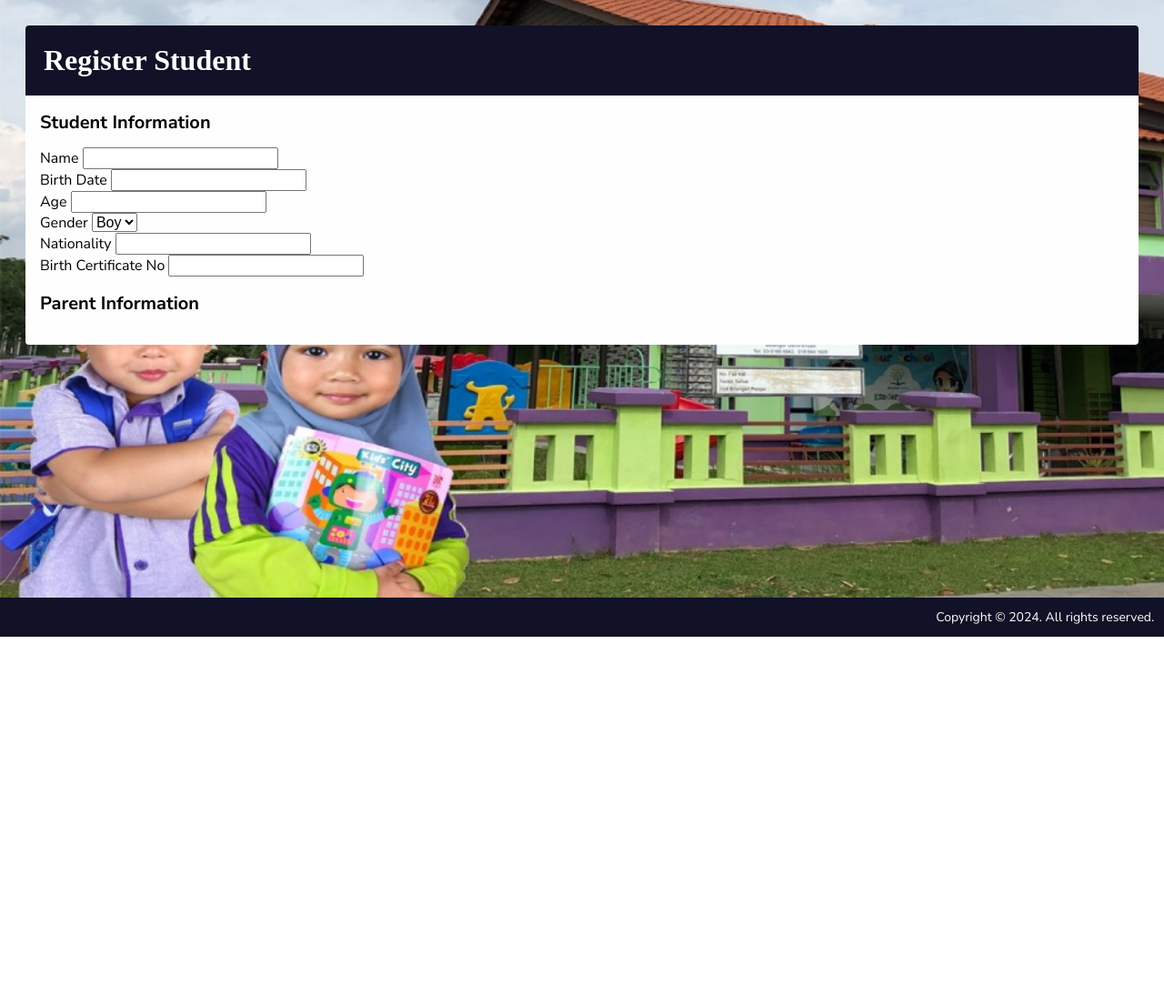
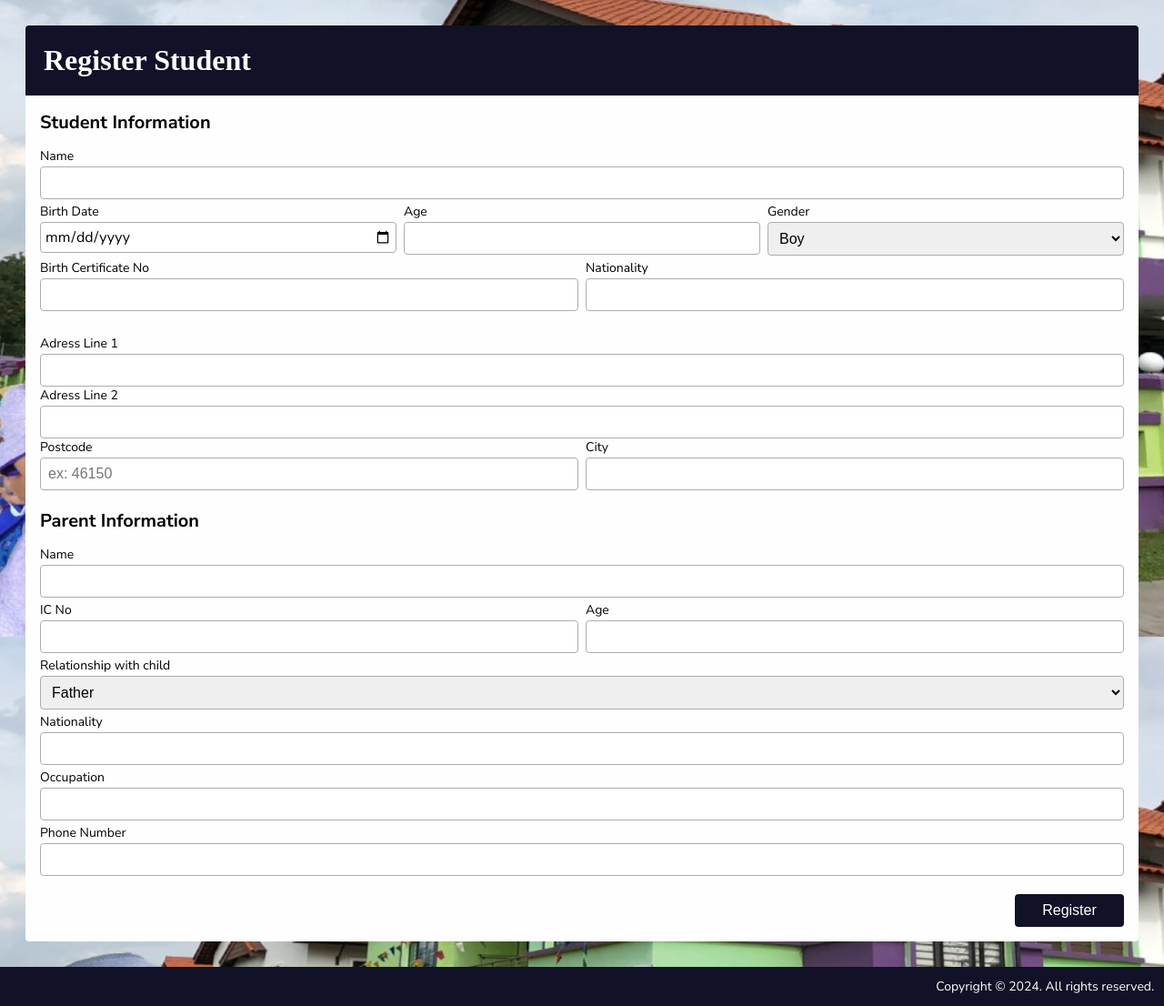
Before and after one commit to DanialAroff/IKhalifah, a PHP site: page /i-Khalifah/registerstudent.php in a window 1280 px wide. Shown: the part 100-1206 px from the top of the page at 91% size. Before the commit the page ends 800 px from the top, so only its background shows below. Run offline with PHP 8.4, Linux system fonts and the light colour scheme; a user stored in the database is signed in; data that the repository does not hold is empty; some libraries are stand-ins or nearby versions; some web fonts are replaced.

Commit message:
Update register student page

```diff
--- a/project2/css/registerstudent.css
+++ b/project2/css/registerstudent.css
@@ -8,3 +8,47 @@
 .form-section {
     margin-bottom: 1rem;
 }
+
+.form-group-multiple {
+    display: flex;
+    width: 100%;
+    column-gap: 8px;
+}
+.form-group {
+    flex: 1;
+    display: flex;
+    flex-direction: column;
+    margin-bottom: 4px;
+}
+.form-group label, .form-group-address label {
+    margin-bottom: 2px;
+    font-size: 0.875rem;
+}
+.form-group input, .form-group select, .form-group-address input {
+    border: 1px solid #adadad;
+    padding: 0.5rem;
+    border-radius: 4px;
+}
+.form-group input[type="date"] {
+    font-size: inherit;
+    font-family: inherit;
+    padding: 0.25rem;
+}
+.form-group-address {
+    display: flex;
+    flex-direction: column;
+}
+
+form .btn-submit {
+    margin-left: auto;
+    padding: 0.5rem;
+    background-color: var(--primary-color);
+    color: #FFF;
+    border: 1px solid transparent;
+    border-radius: 4px;
+    cursor: pointer;
+    min-width: 120px;
+}
+form .btn-submit:hover {
+    opacity: 0.75;
+}
--- a/project2/registerstudent.php
+++ b/project2/registerstudent.php
@@ -29,16 +29,17 @@
                 Register Student
             </h1>
             <div class="content">
-                <form action="registerstudent_process.php" id="applicationForm">
+                <form action="actions/registerstudent_process.php" id="applicationForm" class="d-flex flex-column">
                     <section class="form-section">
                         <p class="font-m m-b-sm text-bold">Student Information</p>
                         <div class="form-group">
                             <label for="fullname">Name</label>
                             <input type="text" name="fullname" id="fullname">
                         </div>
+                        <div class="form-group-multiple">
                             <div class="form-group">
                                 <label for="birthdate">Birth Date</label>
-                            <input type="text" name="birthdate" id="birthdate">
+                                <input type="date" name="birthdate" id="birthdate">
                             </div>
                             <div class="form-group">
                                 <label for="age">Age</label>
@@ -51,21 +52,81 @@
                                     <option value="girl">Girl</option>
                                 </select>
                             </div>
+                        </div>
+                        <div class="form-group-multiple">
+                            <div class="form-group">
+                                <label for="birthcertno">Birth Certificate No</label>
+                                <input type="text" name="birthcertno" id="birthcertno">
+                            </div>
                             <div class="form-group">
                                 <label for="nationality">Nationality</label>
                                 <input type="text" name="nationality" id="nationality">
                             </div>
+                        </div>
+                        <br>
+                        <div class="form-group-address">
+                            <!-- <p class="">Address</p> -->
+                            <label for="address1">Adress Line 1</label>
+                            <input type="text" name="address1" id="address1" placeholder="">
+                            <label for="address2">Adress Line 2</label>
+                            <input type="text" name="address2" id="address2" placeholder="">
+                            <div class="form-group-multiple">
                                 <div class="form-group">
-                            <label for="birthcertno">Birth Certificate No</label>
-                            <input type="text" name="birthcertno" id="birthcertno">
+                                    <label for="address3">Postcode</label>
+                                    <input type="text" name="address3" id="address3" placeholder="ex: 46150">
+                                </div>
+                                <div class="form-group">
+                                    <label for="address4">City</label>
+                                    <input type="text" name="address4" id="address4" placeholder="">
+                                </div>
+                            </div>
                         </div>
                     </section>
                     <section class="form-section">
                         <p class="font-m m-b-sm text-bold">Parent Information</p>
                         <div class="form-group">
-                            <label for=""></label>
+                            <label for="parentFullname">Name</label>
+                            <input type="text" name="parentFullname" id="parentFullname">
+                        </div>
+                        <div class="form-group-multiple">
+                            <div class="form-group">
+                                <label for="parentIc">IC No</label>
+                                <input type="text" name="parentIc" id="parentIc">
+                            </div>
+                            <div class="form-group">
+                                <label for="parentAge">Age</label>
+                                <input type="text" name="parentAge" id="parentAge">
+                            </div>
+                        </div>
+                        <div class="form-group">
+                            <label for="relationship">Relationship with child</label>
+                            <select name="relationship" id="relationship">
+                                <option value="boy">Father</option>
+                                <option value="girl">Mother</option>
+                            </select>
+                        </div>
+                        <div class="form-group">
+                            <label for="parentNationality">Nationality</label>
+                            <input type="text" name="nationality" id="parentNationality">
+                        </div>
+                        <div class="form-group">
+                            <label for="parentOccupation">Occupation</label>
+                            <input type="text" name="parentOccupation" id="parentOccupation">
+                        </div>
+                        <div class="form-group">
+                            <label for="parentPhone">Phone Number</label>
+                            <input type="tel" name="parentPhone" id="parentPhone">
                         </div>
                     </section>
+                    <!-- <section class="form-section">
+                        <p class="font-m m-b-sm text-bold">Children Information</p>
+                        <div class="form-group">
+                            <label for="healthinfo">Info</label>
+                            <input type="checkbox" name="healthInfo1" id="healthInfo1" value="asthma">
+                        </div>
+                    </section> -->
+
+                    <button type="submit" name="submit" class="btn-submit">Register</button>
                 </form>
             </div>
         </main>
```
Also changed, not shown: project2/actions/registerstudent_process.php (added, +58 -0 lines). Lines whose indentation alone changed are shown as unchanged.
